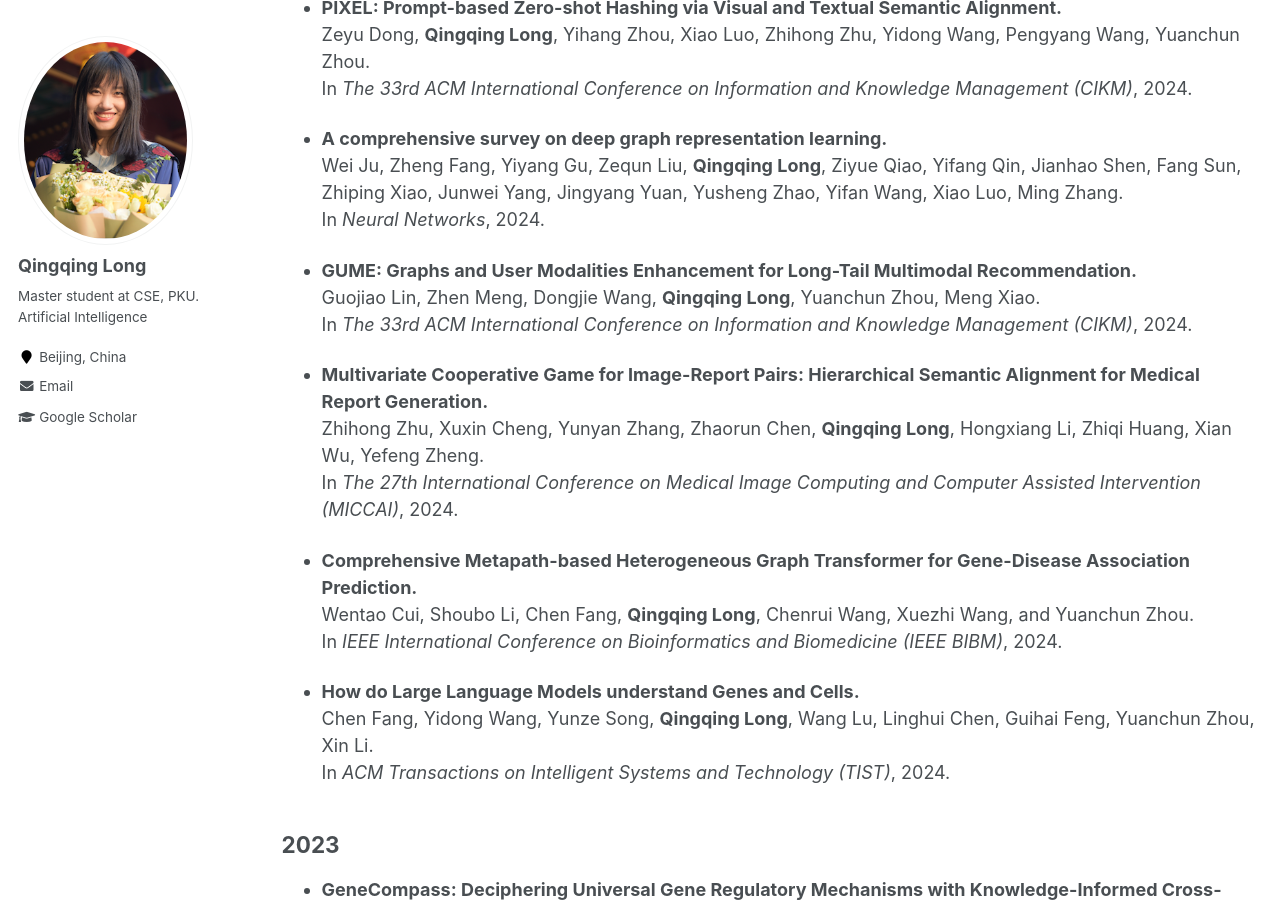
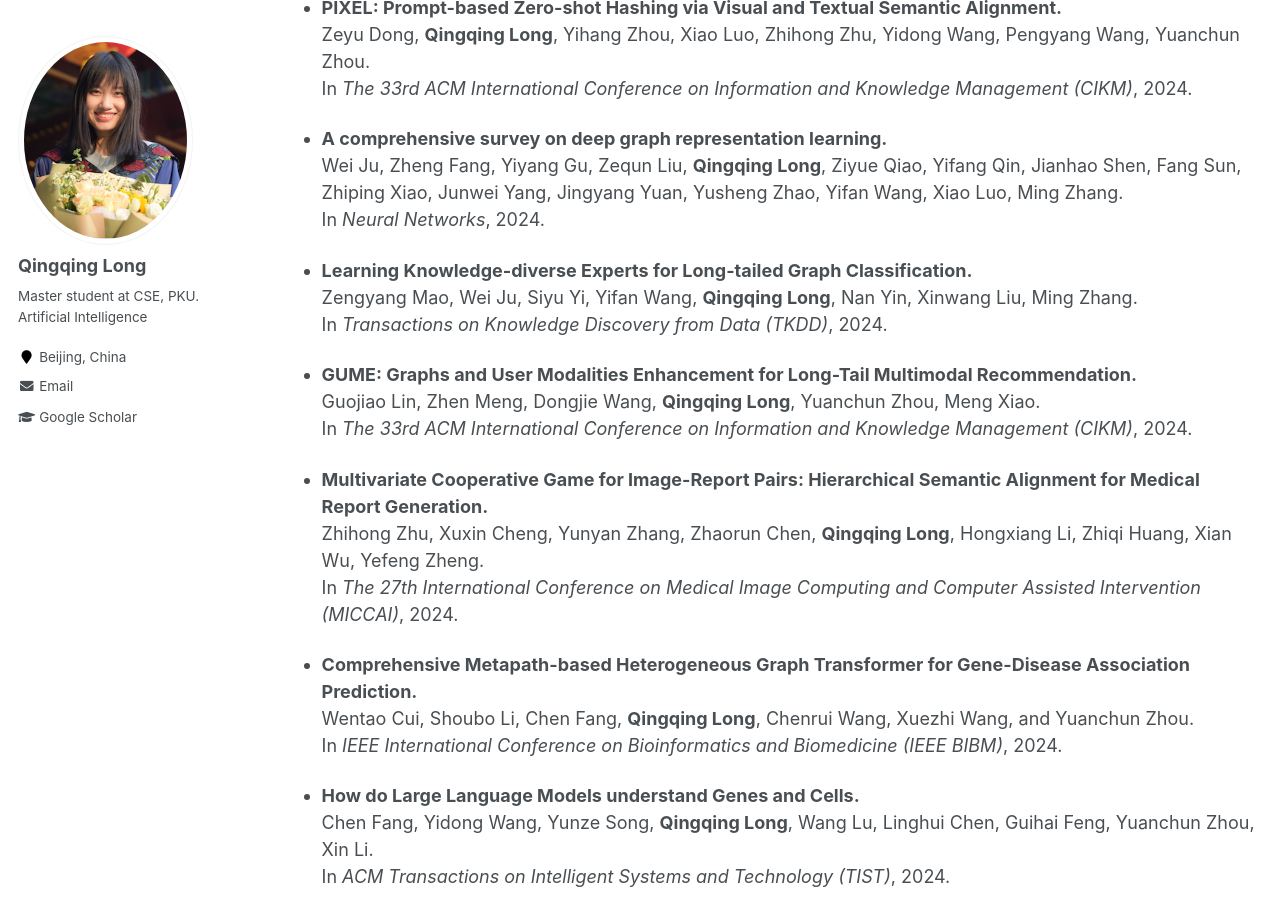
Before and after one commit to YimiAChack/YimiAChack.github.io, a Jekyll site: the page built from _pages/publications.md, in a window 1280 px wide and 900 px high, scrolled down 890 px. Built offline with Jekyll 4.4.1, drawn with Linux system fonts in a browser that asks for light colours.

Commit message:
Update publications.md

```diff
--- a/_pages/publications.md
+++ b/_pages/publications.md
@@ -28,6 +28,9 @@ Zeyu Dong, **Qingqing Long**, Yihang Zhou, Xiao Luo, Zhihong Zhu, Yidong Wang, P
 * **A comprehensive survey on deep graph representation learning.** <br>
 Wei Ju, Zheng Fang, Yiyang Gu, Zequn Liu, **Qingqing Long**, Ziyue Qiao, Yifang Qin, Jianhao Shen, Fang Sun, Zhiping Xiao, Junwei Yang, Jingyang Yuan, Yusheng Zhao, Yifan Wang, Xiao Luo, Ming Zhang. <br>In *Neural Networks*, 2024.
 
+* **Learning Knowledge-diverse Experts for Long-tailed Graph Classification.** <br>
+Zengyang Mao, Wei Ju, Siyu Yi, Yifan Wang, **Qingqing Long**, Nan Yin, Xinwang Liu, Ming Zhang. <br>In *Transactions on Knowledge Discovery from Data (TKDD)*, 2024.
+
 * **GUME: Graphs and User Modalities Enhancement for Long-Tail Multimodal Recommendation.** <br>
 Guojiao Lin, Zhen Meng, Dongjie Wang, **Qingqing Long**, Yuanchun Zhou, Meng Xiao. <br>In *The 33rd ACM International Conference on Information and Knowledge Management (CIKM)*, 2024.
 
@@ -36,7 +39,6 @@ Zhihong Zhu, Xuxin Cheng, Yunyan Zhang, Zhaorun Chen, **Qingqing Long**, Hongxia
 
 * **Comprehensive Metapath-based Heterogeneous Graph Transformer for Gene-Disease  Association Prediction.** <br>
 Wentao Cui, Shoubo Li, Chen Fang, **Qingqing Long**, Chenrui Wang, Xuezhi Wang, and Yuanchun Zhou. <br>In *IEEE International Conference on Bioinformatics and Biomedicine (IEEE BIBM)*, 2024.
-
 
 * **How do Large Language Models understand Genes and Cells.** <br>
 Chen Fang, Yidong Wang, Yunze Song, **Qingqing Long**, Wang Lu, Linghui Chen, Guihai Feng, Yuanchun Zhou, Xin Li. <br>In *ACM Transactions on Intelligent Systems and Technology (TIST)*, 2024.
```
